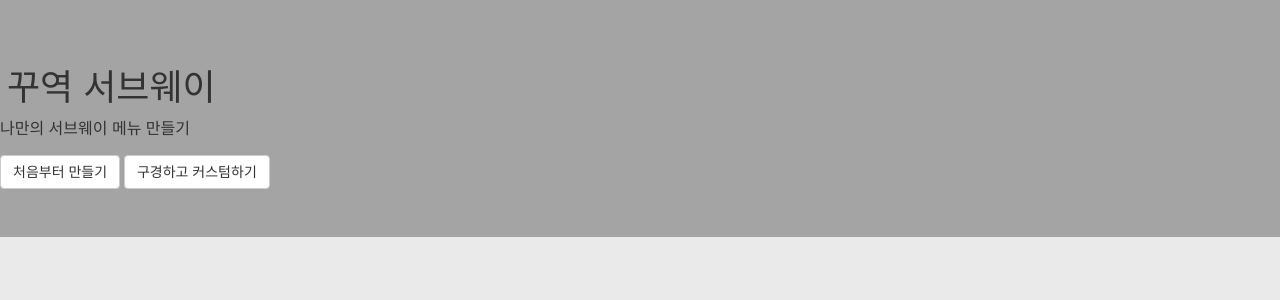
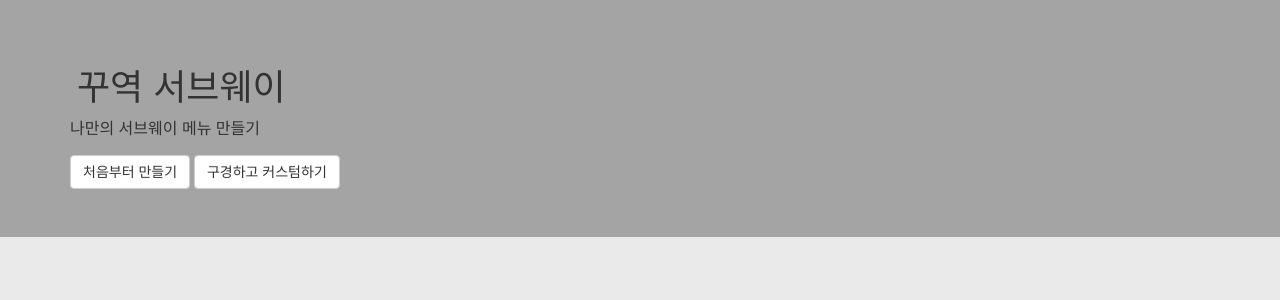
Before and after one commit to futurehandsup/KuyorkSubway, a PHP site: page / in a window 1280 px wide. Shown: the part 82-382 px from the top of the page. Run offline with PHP 8.4, Linux system fonts and the light colour scheme; some libraries are stand-ins or nearby versions.

Commit message:
오타수정

```diff
--- a/index.php
+++ b/index.php
@@ -31,7 +31,7 @@
   	</nav>
   	<section>
   		<div class="jumbotron">
-  			<div class="containter">
+  			<div class="container">
   				<h1>꾸역 서브웨이</h1>
   				<p>나만의 서브웨이 메뉴 만들기 </p>
   				<a class="btn btn-default" href="sandwich.php">처음부터 만들기</a>
```
